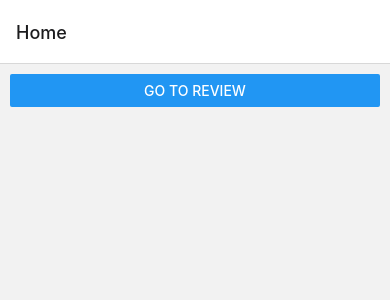
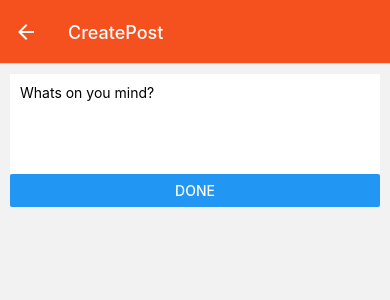
Before and after one commit to Oshrestha111/ReactNative, a React Native app in the folder review-app/: screen /CreatePost in a window 390 px wide. Before the commit this address had no page. Shown: the top 300 px of the page. Built offline with nearby package versions, Linux system fonts and the light colour scheme.

Commit message:
playing around stack navigation

```diff
--- /dev/null
+++ b/review-app/components/CreatePost.js
@@ -0,0 +1,34 @@
+import React, { useState } from "react";
+import { View, Text, Button, TextInput } from "react-native";
+import { globalStyles } from "../styles/global";
+
+const CreatePost = ({ navigation }) => {
+  const [text, setText] = useState("");
+
+  return (
+    <View style={globalStyles.container}>
+      {/* <Text style={globalStyles.heading}>Home</Text> */}
+      <TextInput
+        multiline
+        placeholder="Whats on you mind?"
+        value={text}
+        onChangeText={(val) => setText(val)}
+        style={{ height: 100, padding: 10, backgroundColor: "white" }}
+      />
+      <Button
+        title="Done"
+        onPress={() =>
+          navigation.navigate({
+            name: "Home",
+            params: {
+              post: text,
+            },
+            merge: true,
+          })
+        }
+      />
+    </View>
+  );
+};
+
+export default CreatePost;
--- a/review-app/components/home.js
+++ b/review-app/components/home.js
@@ -2,14 +2,29 @@ import React from "react";
 import { View, Text, Button } from "react-native";
 import { globalStyles } from "../styles/global";
 
-const Home = ({ navigation }) => {
+const Home = ({ navigation, route }) => {
   return (
     <View style={globalStyles.container}>
       {/* <Text style={globalStyles.heading}>Home</Text> */}
       <Button
+        title="Go to About"
+        onPress={() => navigation.navigate("About")}
+      />
+      <Button
         title="Go to Review"
-        onPress={() => navigation.navigate("Review")}
+        onPress={() =>
+          navigation.navigate("Review", {
+            itemId: 99,
+            otherParam: "anything...... param",
+          })
+        }
       />
+      <Button
+        title="create sth"
+        onPress={() => navigation.navigate("CreatePost")}
+      />
+      <Text style={{ margin: 10 }}>Post: {route.params?.post}</Text>
+      {/* <Text>{route.param ? `post Created:${route.params?.post}` : null}</Text> */}
     </View>
   );
 };
--- a/review-app/components/review.js
+++ b/review-app/components/review.js
@@ -1,10 +1,13 @@
 import React from "react";
 import { View, Text, StyleSheet, Button } from "react-native";
 
-const Review = ({ navigation }) => {
+const Review = ({ navigation, route }) => {
+  const { itemId, otherParam } = route.params;
   return (
     <View style={styles.container}>
       <Text style={styles.text}>this is review page</Text>
+      <Text style={styles.text}>Id:{itemId}</Text>
+      <Text style={styles.text}>parameters:{otherParam}</Text>
       <Button
         title="Go to Review again.."
         onPress={() => navigation.push("Review")}
@@ -12,6 +15,10 @@ const Review = ({ navigation }) => {
       <Button title="Goback" onPress={() => navigation.goBack()} />
       <Button title="Go to Home" onPress={() => navigation.navigate("Home")} />
       {/* or  onPress={() => navigation.popToTop()} */}
+      <Button
+        title="Create post"
+        onPress={() => navigation.navigate("CreatePost")}
+      />
     </View>
   );
 };
--- a/review-app/routes/homeStack.js
+++ b/review-app/routes/homeStack.js
@@ -3,20 +3,54 @@ import { NavigationContainer } from "@react-navigation/native";
 import Home from "../components/home";
 import Review from "../components/review";
 import About from "../components/about";
+import CreatePost from "../components/CreatePost";
 
-const Stack = createNativeStackNavigator();
+const Stack = createNativeStackNavigator(); //creates a stack for navigation
 
 const HomeScreen = () => {
   return (
     <NavigationContainer initialRouteName="Home">
-      <Stack.Navigator>
+      <Stack.Navigator
+        mode="modal"
+        screenOptions={{
+          headerStyle: {
+            backgroundColor: "#f4511e",
+          },
+          headerTintColor: "#fff",
+        }}
+      >
         <Stack.Screen
           name="Home"
           component={Home}
-          //   options={{ title: "Overview" }}
+          options={{
+            title: "Movie ",
+            // headerStyle: {
+            //   backgroundColor: "#E0BBE4",
+            // },
+          }}
         />
-        <Stack.Screen name="Review" component={Review} />
-        <Stack.Screen name="About" component={About} />
+        <Stack.Screen
+          name="Review"
+          component={Review}
+          options={{
+            title: "Review Details ",
+            // headerStyle: {
+            //   backgroundColor: "#D291BC",
+            // },
+          }}
+        />
+        <Stack.Screen
+          name="About"
+          component={About}
+          options={{
+            title: "About",
+            headerStyle: {
+              backgroundColor: "#957DAD",
+              // height: 50, didnt work
+            },
+          }}
+        />
+        <Stack.Screen name="CreatePost" component={CreatePost} />
       </Stack.Navigator>
     </NavigationContainer>
   );
```
